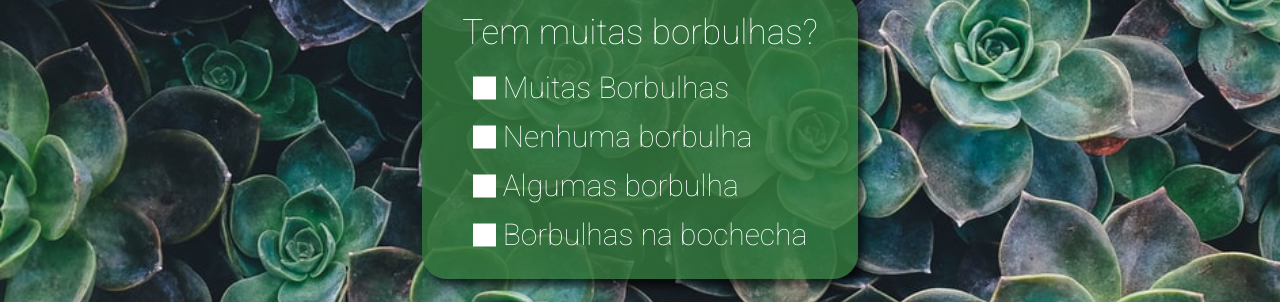
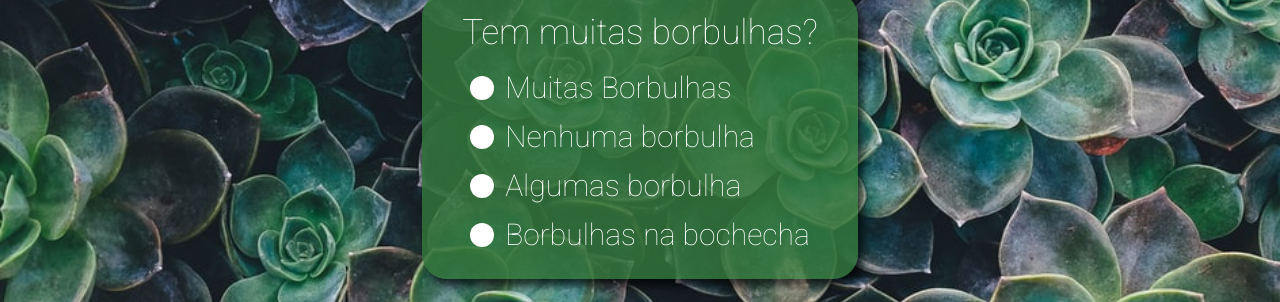
Before and after one commit to Bulbucus/myskynatura, a React (Create React App) app in the folder client/: page /questionario/pergunta1 in a window 1280 px wide. Shown: the part 316-618 px from the top of the page. Built offline with nearby package versions, Linux system fonts and the light colour scheme.

Commit message:
create resultado

```diff
--- a/client/src/App.js
+++ b/client/src/App.js
@@ -12,6 +12,7 @@ import Inicio from './components/Inicio';
 import Questionario from './components/Questionario';
 import Autenc from './components/Autenc';
 import Registar from "./components/Registar";
+import Resultado from "./components/Resultado";
 
 import classes from './App.module.css';
 
@@ -36,15 +37,18 @@ function App() {
         <NavBar autencHandler={autencHandler}></NavBar>
         {showAutenc && <Autenc type={typeAutenc} closeModal={autencHandler}></Autenc>}
         <Switch>
-        <Route path='/questionario/'>
+        <Route path='/questionario'>
           <Questionario></Questionario>
         </Route>
         <Route path='/' exact>
           <Inicio/>
         </Route>
-        <BlockRegistar>
+        <BlockRegistar path="/registar">
           <Registar></Registar>
         </BlockRegistar>
+        <Route path='/resultado' exact>
+          <Resultado></Resultado>
+        </Route>
         <Redirect to='/'></Redirect>
         </Switch>
       </Router>
--- a/client/src/components/Questionario/Pergunta/Pergunta.module.css
+++ b/client/src/components/Questionario/Pergunta/Pergunta.module.css
@@ -71,7 +71,7 @@
   font-size: 30px;
   font-weight: 200;
   margin: 7px 0;
-  padding-left: 30px;
+  padding-left: 35px;
 }
 
 .containerForma input {
@@ -87,21 +87,21 @@
   top: 50%;
   left: 0;
   transform: translateY(-50%);
-  width: 23px;
-  height: 23px;
+  width: 24px;
+  height: 24px;
+
+  border-radius: 30px;
   background: #fff;
 }
 
 .customMark:after {
-  left: 5px;
-  top: 0px;
-  width: 10px;
-  height: 15px;
-  border: solid #25552B;
-  border-width: 0 3px 3px 0;
-  -webkit-transform: rotate(45deg);
-  -ms-transform: rotate(45deg);
-  transform: rotate(45deg);
+  left: 12px;
+  top: 12px;
+  width: 17px;
+  height: 17px;
+  background-color: #25552B;
+  border-radius: 30px;
+  transform: translate(-50%,-50%);
 }
 
 .customMark:after {
--- /dev/null
+++ b/client/src/components/Resultado/index.js
@@ -0,0 +1,10 @@
+const Resultado = () => {
+
+  return (
+    <>
+      <p>Test</p>
+    </>
+  )
+}
+
+export default Resultado;
```
Also changed, not shown: client/src/components/Resultados/index.js (deleted, +0 -9 lines).
